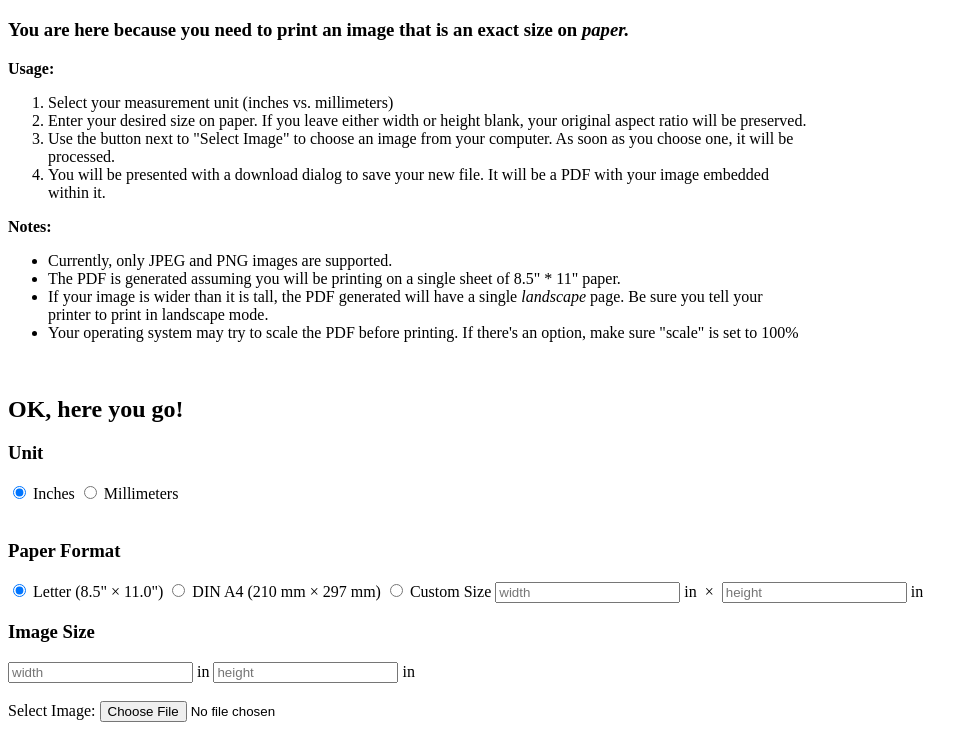
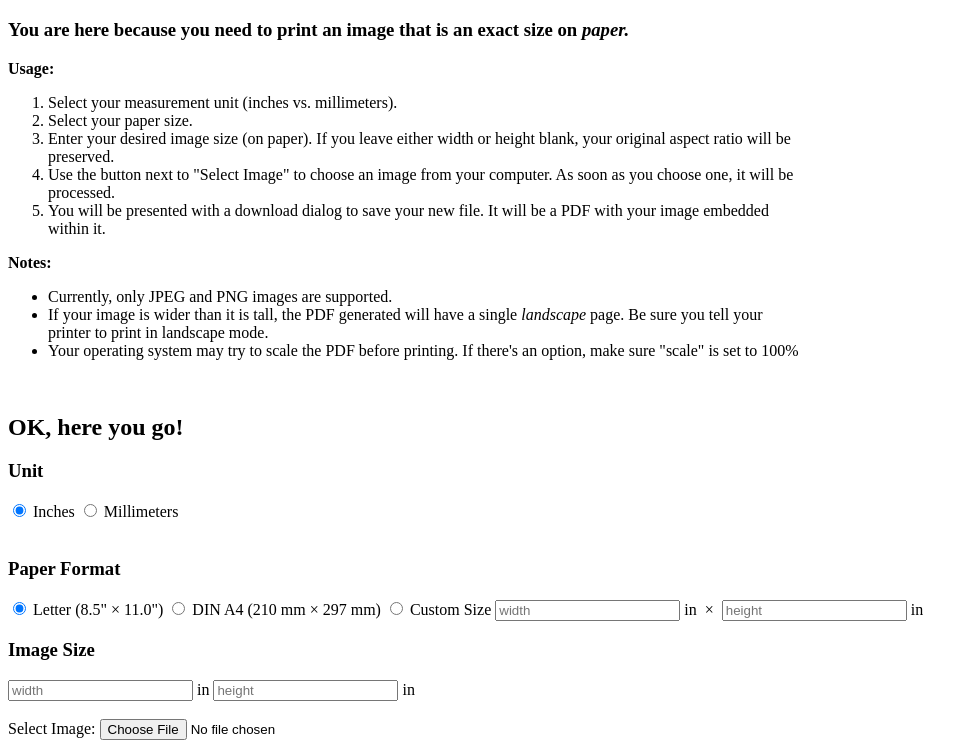
Before and after one commit to dupontgu/exact-size-printy-page, a plain HTML site: page index.html in a window 1280 px wide. Shown: the part 61-803 px from the top of the page, without its empty margins (0-978 px from the left). Drawn offline with Linux system fonts and the light colour scheme; a script that the page names is missing.

Commit message:
update instructions re: paper size

```diff
--- a/index.html
+++ b/index.html
@@ -87,8 +87,9 @@
     <div style="max-width: 800px;">
         <b>Usage:</b>
         <ol>
-            <li>Select your measurement unit (inches vs. millimeters)</li>
-            <li>Enter your desired size on paper. If you leave either width or height blank, your original aspect ratio
+            <li>Select your measurement unit (inches vs. millimeters).</li>
+            <li>Select your paper size.</li>
+            <li>Enter your desired image size (on paper). If you leave either width or height blank, your original aspect ratio
                 will be preserved.</li>
             <li>Use the button next to "Select Image" to choose an image from your computer. As soon as you choose one,
                 it will be processed.</li>
@@ -100,7 +101,6 @@
         <b>Notes:</b>
         <ul>
             <li>Currently, only JPEG and PNG images are supported.</li>
-            <li>The PDF is generated assuming you will be printing on a single sheet of 8.5" * 11" paper.</li>
             <li>If your image is wider than it is tall, the PDF generated will have a single <i>landscape</i> page. Be
                 sure you tell your printer to print in landscape mode.</li>
             <li>Your operating system may try to scale the PDF before printing. If there's an option, make sure "scale"
```
